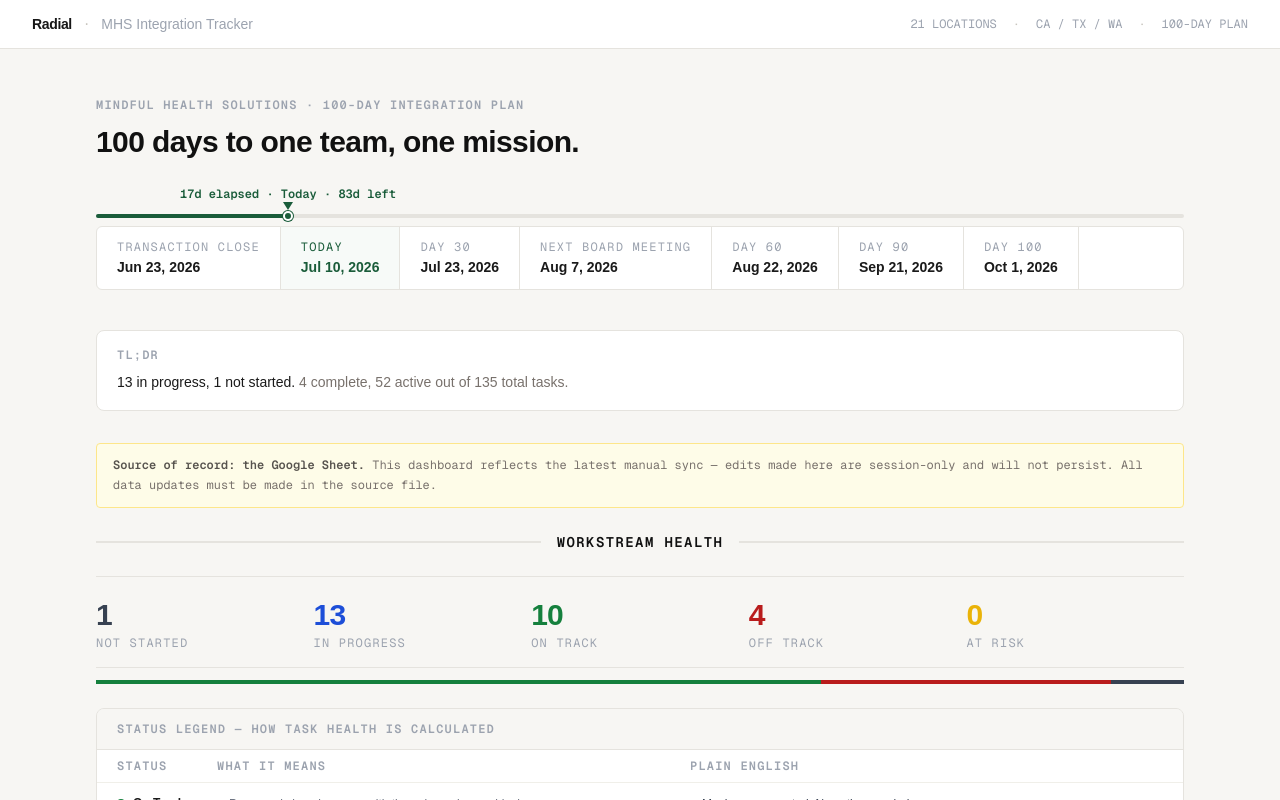
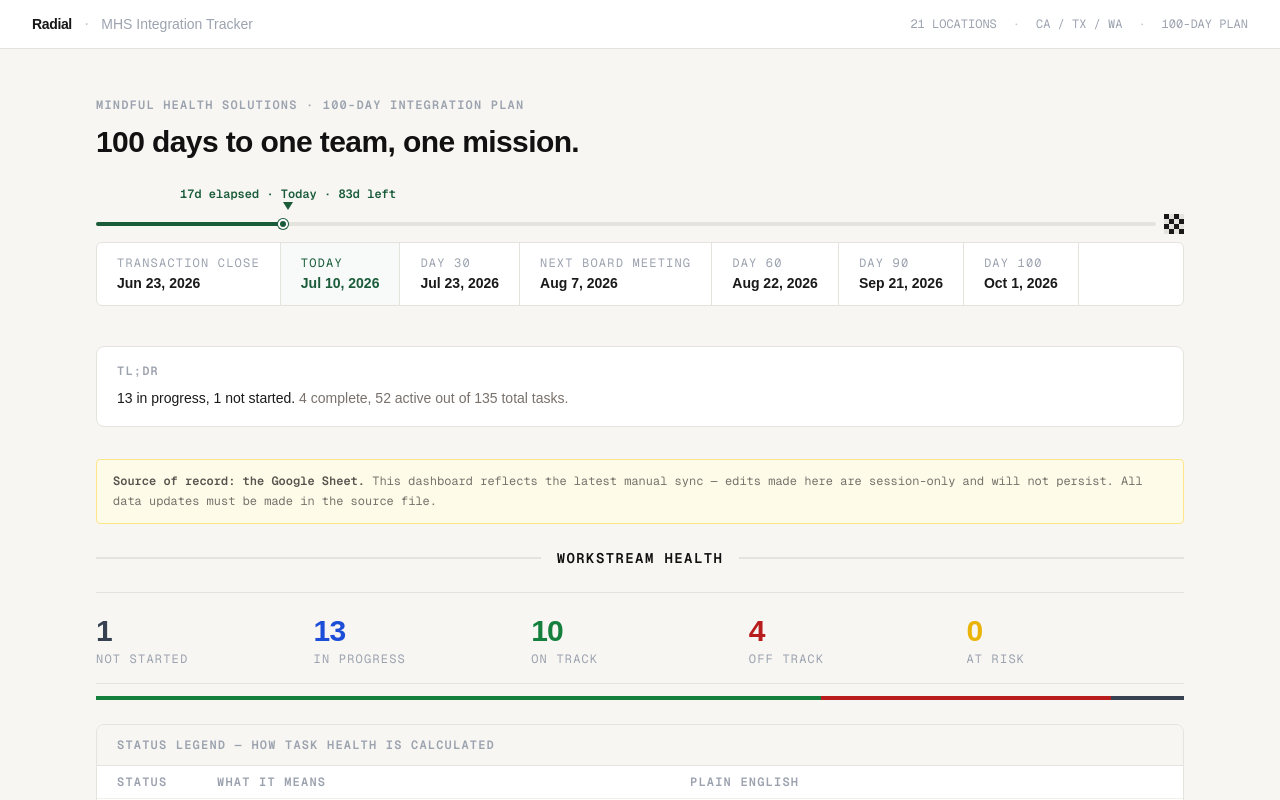
Before and after one commit to benthegitofhubs/mhs-integration-dashboard, a Next.js app: page / in a window 1280 px wide. Shown: the top 800 px of the page. Built offline with nearby package versions, Linux system fonts and the light colour scheme.

Commit message:
Add checkered finish line graphic to end of progress timeline

```diff
--- a/components/HundredDayDashboard.tsx
+++ b/components/HundredDayDashboard.tsx
@@ -100,9 +100,30 @@ export default function HundredDayDashboard({ workstreams }: { workstreams: Work
                   </svg>
                 </div>
               </div>
-              <div className="relative w-full" style={{ height: "4px", backgroundColor: "#e5e3de", borderRadius: "2px" }}>
-                <div style={{ width: `${pct}%`, height: "100%", backgroundColor: "#1a5c3a", borderRadius: "2px" }} />
-                <div className="absolute" style={{ left: `${pct}%`, top: "50%", transform: "translate(-50%, -50%)", width: "10px", height: "10px", borderRadius: "50%", backgroundColor: "#1a5c3a", border: "2px solid white", boxShadow: "0 0 0 1px #1a5c3a" }} />
+              <div className="relative w-full flex items-center gap-2">
+                <div className="relative flex-1" style={{ height: "4px", backgroundColor: "#e5e3de", borderRadius: "2px" }}>
+                  <div style={{ width: `${pct}%`, height: "100%", backgroundColor: "#1a5c3a", borderRadius: "2px" }} />
+                  <div className="absolute" style={{ left: `${pct}%`, top: "50%", transform: "translate(-50%, -50%)", width: "10px", height: "10px", borderRadius: "50%", backgroundColor: "#1a5c3a", border: "2px solid white", boxShadow: "0 0 0 1px #1a5c3a" }} />
+                </div>
+                {/* Finish line */}
+                <svg width="20" height="20" viewBox="0 0 20 20" fill="none" style={{ flexShrink: 0 }}>
+                  <rect x="0" y="0" width="5" height="5" fill="#1a1a1a" />
+                  <rect x="5" y="0" width="5" height="5" fill="#e5e3de" />
+                  <rect x="10" y="0" width="5" height="5" fill="#1a1a1a" />
+                  <rect x="15" y="0" width="5" height="5" fill="#e5e3de" />
+                  <rect x="0" y="5" width="5" height="5" fill="#e5e3de" />
+                  <rect x="5" y="5" width="5" height="5" fill="#1a1a1a" />
+                  <rect x="10" y="5" width="5" height="5" fill="#e5e3de" />
+                  <rect x="15" y="5" width="5" height="5" fill="#1a1a1a" />
+                  <rect x="0" y="10" width="5" height="5" fill="#1a1a1a" />
+                  <rect x="5" y="10" width="5" height="5" fill="#e5e3de" />
+                  <rect x="10" y="10" width="5" height="5" fill="#1a1a1a" />
+                  <rect x="15" y="10" width="5" height="5" fill="#e5e3de" />
+                  <rect x="0" y="15" width="5" height="5" fill="#e5e3de" />
+                  <rect x="5" y="15" width="5" height="5" fill="#1a1a1a" />
+                  <rect x="10" y="15" width="5" height="5" fill="#e5e3de" />
+                  <rect x="15" y="15" width="5" height="5" fill="#1a1a1a" />
+                </svg>
               </div>
             </div>
           );
```
